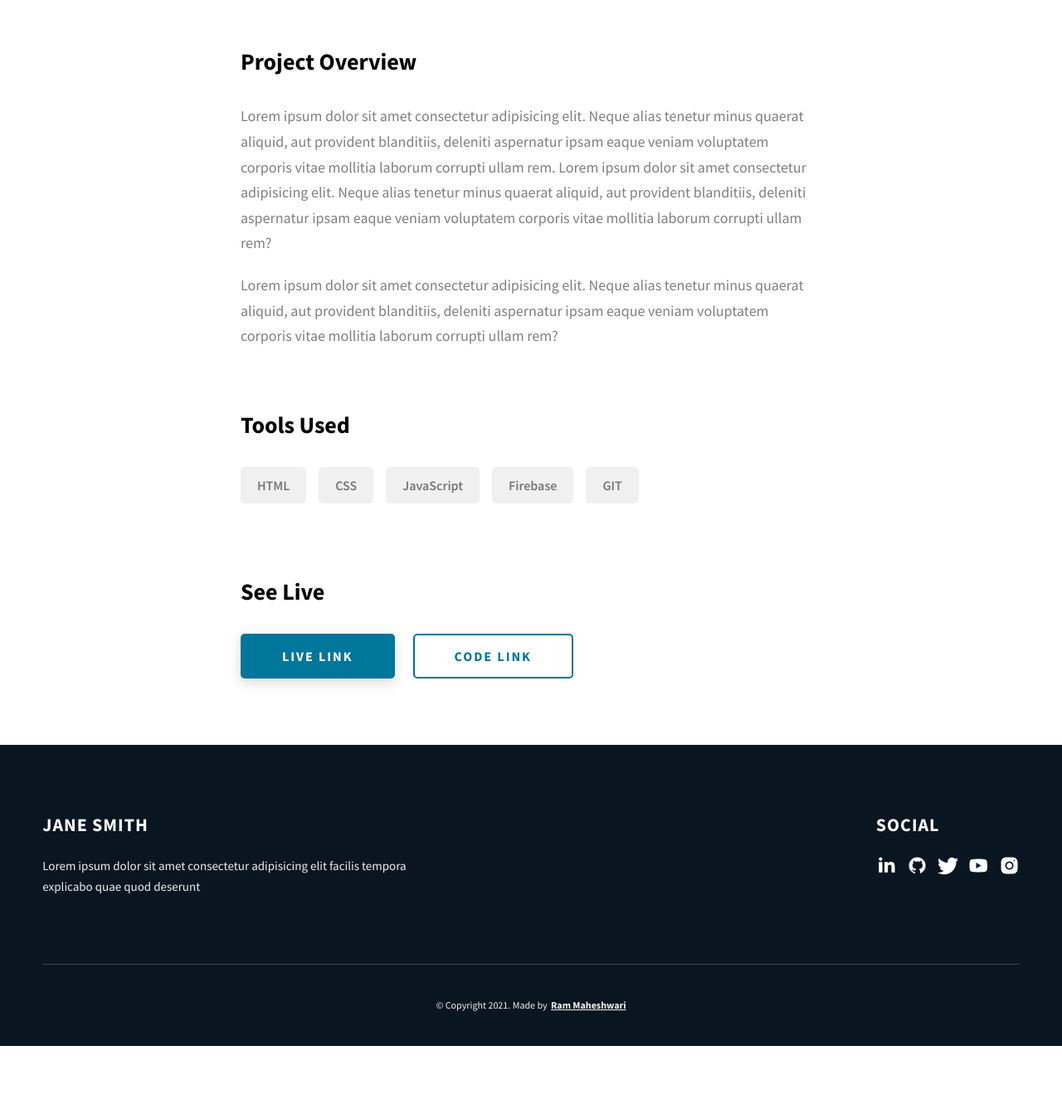
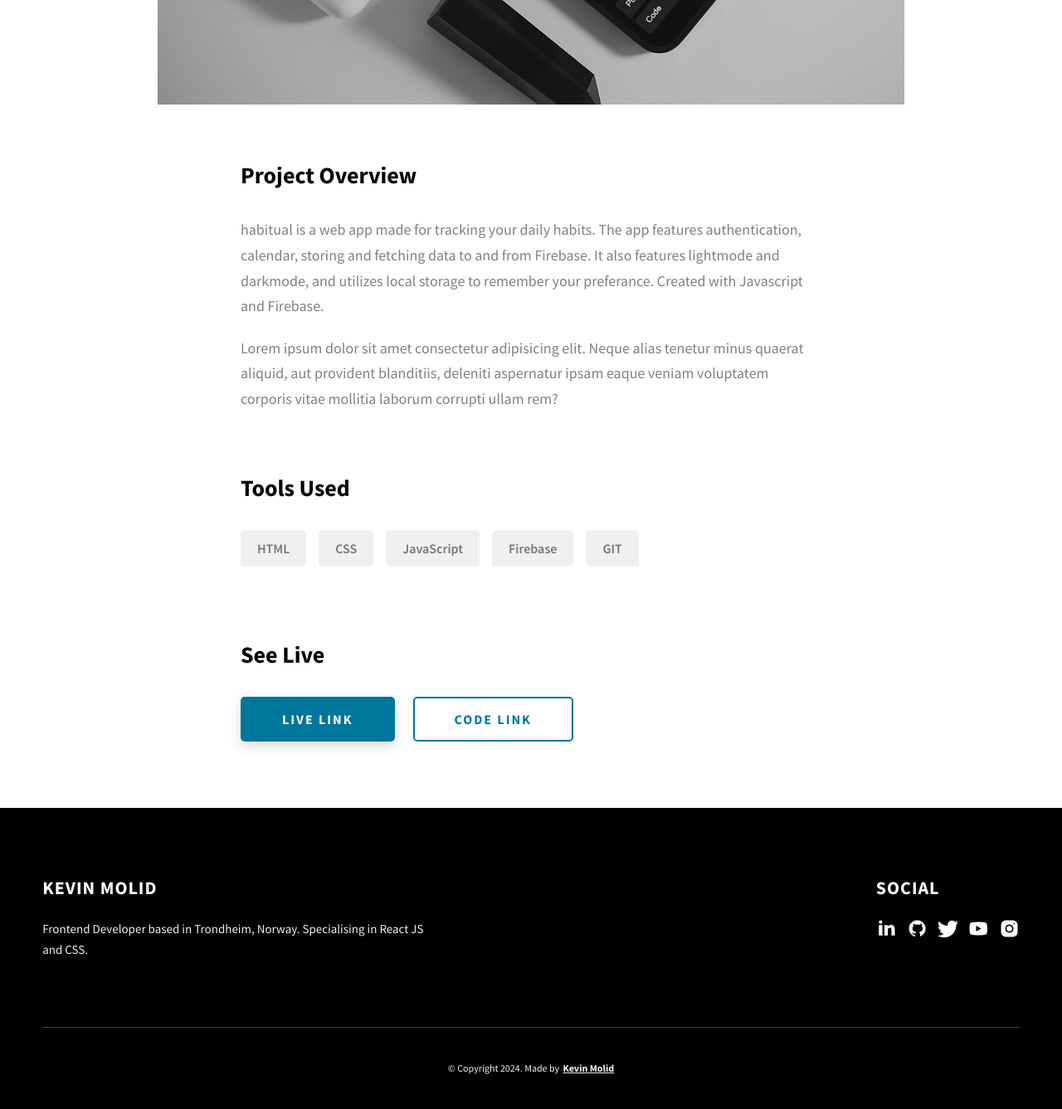
Before and after one commit to KevinMolid/portfolio, a website built with Vite: page project-1.html in a window 1280 px wide. Shown: the part 1360-2697 px from the top of the page at 83% size. Before the commit the page ends 2621 px from the top, so only its background shows below. Built offline with nearby package versions, Linux system fonts and the light colour scheme.

Commit message:
Fixed background on hero and about, habitual img

```diff
--- a/css/style.css
+++ b/css/style.css
@@ -202,7 +202,8 @@ textarea {
 /* qwe */
 .home-hero {
   color: #fff;
-  background: linear-gradient(to right, rgba(var(--main-color), 0.8), rgba(var(--main-color), 0.8) ), url(../../assets/svg/common-bg.svg);
+  background-image: url('../assets/img/black-bg.jpg');
+  background-size: cover;
   background-position: center;
   height: 100vh;
   min-height: 80rem;
@@ -340,7 +341,7 @@ textarea {
           font-size: 1.7rem; } }
 
 .contact {
-  background: linear-gradient(to right, rgba(var(--main-color), 0.8), rgba(var(--main-color), 0.8)), url(../../assets/svg/common-bg.svg);
+  background-image: url('../assets/img/black-bg.jpg');
   background-size: cover;
   background-position: center;
 }
@@ -348,7 +349,7 @@ textarea {
 
 .project-cs-hero {
   color: #fff;
-  background: linear-gradient(to right,  rgba(var(--main-color), 0.8),  rgba(var(--main-color), 0.8)), url(../../assets/svg/common-bg.svg);
+  background-image: url('../assets/img/black-bg.jpg');
   background-size: cover;
   background-position: center;
   position: relative; }
@@ -556,7 +557,7 @@ textarea {
     border-bottom: 0; }
 
 .main-footer {
-  background: #091520;
+  background: #000000;
   color: #fff; }
   .main-footer__upper {
     display: flex;
--- a/project-1.html
+++ b/project-1.html
@@ -102,7 +102,7 @@
         <div class="project-details__content">
           <div class="project-details__showcase-img-cont">
             <img
-              src="./assets/img/habitual-showcase-transparent.png"
+              src="./assets/img/habitual-mockup.png"
               alt="Project Image"
               class="project-details__showcase-img"
             />
@@ -111,14 +111,10 @@
             <div class="project-details__desc">
               <h3 class="project-details__content-title">Project Overview</h3>
               <p class="project-details__desc-para">
-                Lorem ipsum dolor sit amet consectetur adipisicing elit. Neque
-                alias tenetur minus quaerat aliquid, aut provident blanditiis,
-                deleniti aspernatur ipsam eaque veniam voluptatem corporis vitae
-                mollitia laborum corrupti ullam rem. Lorem ipsum dolor sit amet
-                consectetur adipisicing elit. Neque alias tenetur minus quaerat
-                aliquid, aut provident blanditiis, deleniti aspernatur ipsam
-                eaque veniam voluptatem corporis vitae mollitia laborum corrupti
-                ullam rem?
+                habitual is a web app made for tracking your daily habits.
+                The app features authentication, calendar, storing and fetching data to and from Firebase.
+                It also features lightmode and darkmode, and utilizes local storage to remember your preferance.
+                Created with Javascript and Firebase.
               </p>
               <p class="project-details__desc-para">
                 Lorem ipsum dolor sit amet consectetur adipisicing elit. Neque
@@ -202,18 +198,17 @@
             </div>
           </div>
           <div class="main-footer__row main-footer__row-2">
-            <h4 class="heading heading-sm text-lt">Jane Smith</h4>
+            <h4 class="heading heading-sm text-lt">Kevin Molid</h4>
             <p class="main-footer__short-desc">
-              Lorem ipsum dolor sit amet consectetur adipisicing elit facilis
-              tempora explicabo quae quod deserunt
+              Frontend Developer based in Trondheim, Norway. Specialising in React JS and CSS.
             </p>
           </div>
         </div>
 
         <div class="main-footer__lower">
-          &copy; Copyright 2021. Made by
-          <a rel="noreferrer" target="_blank" href="https://rammaheshwari.com"
-            >Ram Maheshwari</a
+          &copy; Copyright 2024. Made by
+          <a rel="noreferrer" target="_blank" href="https://www.linkedin.com/in/kevin-molid"
+            >Kevin Molid</a
           >
         </div>
       </div>
```
Also changed, not shown: index.html (+10 -4 lines), assets/img/habitual-mockup.png (added), 1 other file.
